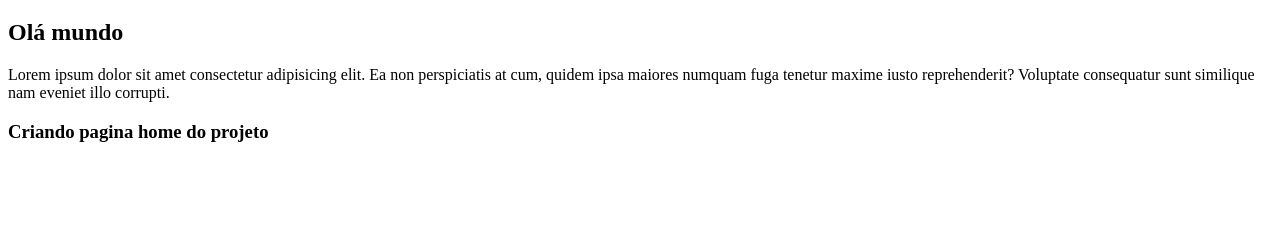
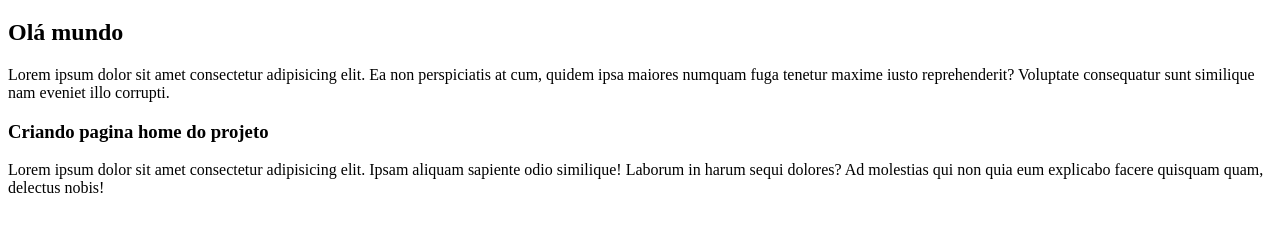
Before and after one commit to AdonisJeronimo/curso_github, a plain HTML site: page index.html in a window 1280 px wide. Shown: the part 61-292 px from the top of the page. Drawn offline with Linux system fonts and the light colour scheme.

Commit message:
finalizando pagina home com toda descrição

```diff
--- a/index.html
+++ b/index.html
@@ -13,5 +13,8 @@
     <p>Lorem ipsum dolor sit amet consectetur adipisicing elit. Ea non perspiciatis at cum, quidem ipsa maiores numquam fuga tenetur maxime iusto reprehenderit? Voluptate consequatur sunt similique nam eveniet illo corrupti.</p>
 
     <h3>Criando pagina home do projeto</h3>
+
+    <p>Lorem ipsum dolor sit amet consectetur adipisicing elit. Ipsam aliquam sapiente odio similique! Laborum in harum sequi dolores? Ad molestias qui non quia eum explicabo facere quisquam quam, delectus nobis!</p>
+
 </body>
 </html>
```
Also changed, not shown: nomes.txt.
